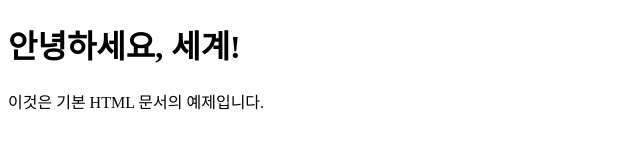
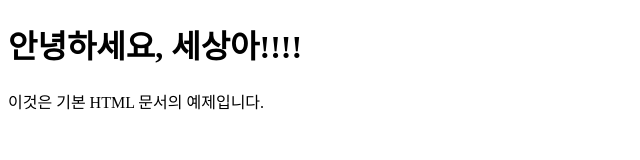
Before and after one commit to gomduribo/gomduribo.github.io, a plain HTML site: page index.html in a window 1280 px wide. Shown: the whole page, without its empty margins (0-640 px from the left). Drawn offline with Linux system fonts and the light colour scheme.

Commit message:
file changed

```diff
--- a/index.html
+++ b/index.html
@@ -6,7 +6,7 @@
     <title>문서 제목</title>
 </head>
 <body>
-    <h1>안녕하세요, 세계!</h1>
+    <h1>안녕하세요, 세상아!!!!</h1>
     <p>이것은 기본 HTML 문서의 예제입니다.</p>
 </body>
 </html>
```
Also changed, not shown: new.html (added).
